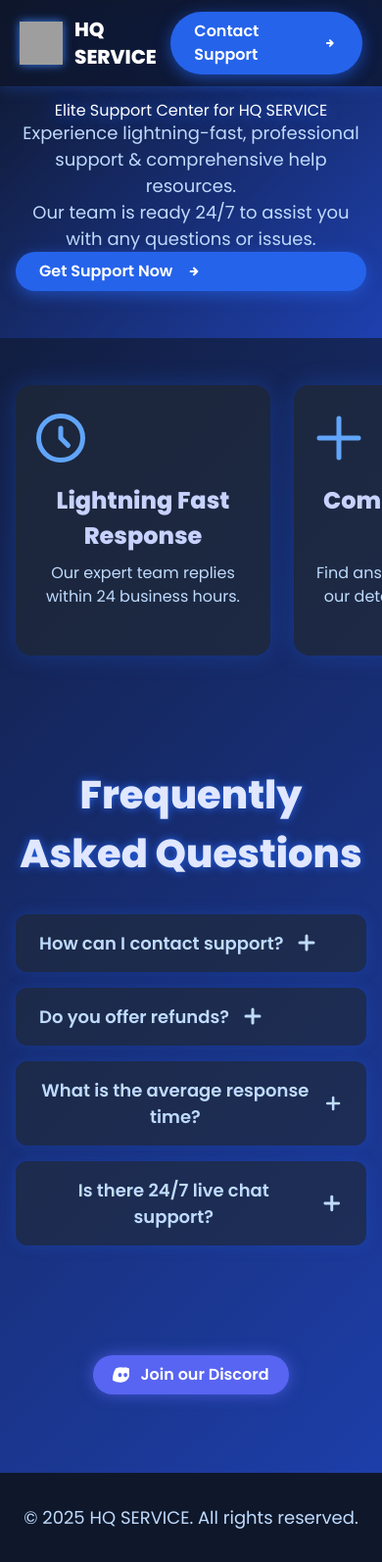
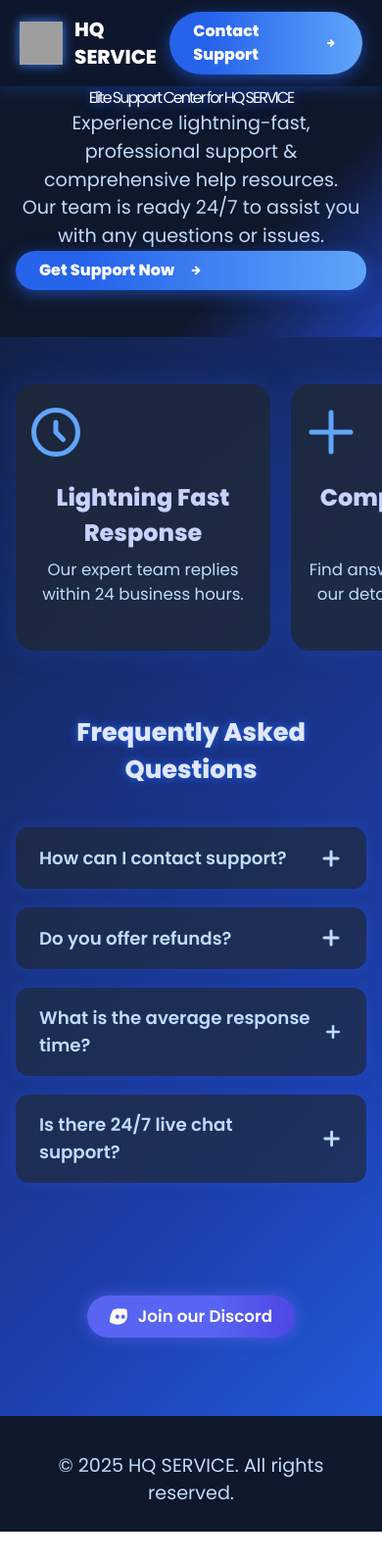
Before and after one commit to Synq-dev/hqservice-support, a plain HTML site: page index.html in a window 390 px wide. Shown: the top 1594 px of the page at 98% size. After the commit the page ends 1563 px from the top, so only its background shows below. Drawn offline with nearby package versions, Linux system fonts and the light colour scheme; no server answers; grey boxes are pictures that could not be loaded.

Commit message:
Update index.html

```diff
--- a/index.html
+++ b/index.html
@@ -1,5 +1,5 @@
 <!DOCTYPE html>
-<html lang="en" >
+<html lang="en">
 <head>
   <meta charset="UTF-8" />
   <meta name="viewport" content="width=device-width, initial-scale=1" />
@@ -13,20 +13,15 @@
     }
     body {
       font-family: 'Poppins', sans-serif;
-      background: linear-gradient(135deg, #0f172a, #1e40af);
+      background: linear-gradient(135deg, #0f172a, #1e40af 75%, #2563eb 100%);
       color: #e0e7ff;
       min-height: 100vh;
-      display: flex;
-      flex-direction: column;
+      margin: 0; padding: 0;
+      display: flex; flex-direction: column;
       overflow-x: hidden;
-      margin: 0;
-      padding: 0;
     }
     ::-webkit-scrollbar {
       width: 8px;
-    }
-    ::-webkit-scrollbar-track {
-      background: transparent;
     }
     ::-webkit-scrollbar-thumb {
       background: #2563eb;
@@ -35,23 +30,20 @@
       background-clip: content-box;
     }
     header {
-      backdrop-filter: saturate(180%) blur(20px);
-      background: rgba(15, 23, 42, 0.8);
-      box-shadow: 0 0 15px rgb(37 99 235 / 0.4);
+      position: fixed; top: 0; left: 0; width: 100%;
       z-index: 1000;
-      position: fixed;
-      width: 100%;
-      top: 0;
-      left: 0;
+      background: rgba(15,23,42,0.85);
+      backdrop-filter: blur(20px) saturate(200%);
+      box-shadow: 0 0 16px #2563eb66;
+      transition: background 0.3s;
     }
     #logo-img {
-      filter: drop-shadow(0 0 5px #3b82f6);
-      transition: filter 0.3s ease;
-      height: 44px;
-      width: 44px;
+      filter: drop-shadow(0 0 6px #3b82f6);
+      transition: filter 0.3s;
+      height: 44px; width: 44px;
     }
     #logo-img:hover {
-      filter: drop-shadow(0 0 15px #60a5fa);
+      filter: drop-shadow(0 0 16px #60a5fa);
     }
     nav {
       max-width: 1200px;
@@ -62,51 +54,48 @@
       justify-content: space-between;
     }
     .btn-primary {
-      background-color: #2563eb;
-      color: white;
-      font-weight: 600;
+      background: linear-gradient(90deg, #2563eb 20%, #60a5fa 100%);
+      color: #fff;
+      font-weight: 700;
       padding: 0.5rem 1.5rem;
       border-radius: 9999px;
-      box-shadow: 0 4px 15px rgb(37 99 235 / 0.6);
-      transition: all 0.3s ease;
-      user-select: none;
+      box-shadow: 0 4px 16px #2563eb99;
+      transition: all 0.3s;
+      display: inline-flex; align-items: center; gap: 0.5rem;
+      text-decoration: none;
       font-size: 1rem;
-      display: inline-flex;
-      align-items: center;
-      gap: 0.5rem;
-      text-decoration: none;
+      position: relative;
+      overflow: hidden;
     }
     .btn-primary:hover {
-      background-color: #60a5fa;
-      box-shadow: 0 0 20px #60a5fa;
-      transform: translateY(-2px);
+      background: linear-gradient(90deg, #60a5fa 0%, #2563eb 80%);
+      box-shadow: 0 0 24px #60a5fa;
+      transform: translateY(-2px) scale(1.03);
     }
     main {
-      padding: 6.5rem 1rem 3rem;
+      padding: 7rem 1rem 3rem;
       text-align: center;
-      flex-grow: 1;
-      display: flex;
-      flex-direction: column;
-      justify-content: center;
-      background: linear-gradient(135deg, #0f172a, #1e40af);
-      color: white;
+      flex: 1 0 auto;
+      display: flex; flex-direction: column; justify-content: center;
+      background: linear-gradient(135deg, #0f172a 70%, #1e40af 100%);
+      color: #fff;
       max-width: 900px;
       margin: 0 auto;
     }
     h1 {
       font-weight: 800;
       font-size: 3.75rem;
-      line-height: 1.1;
       margin-bottom: 1rem;
       text-shadow: 0 0 15px #2563eb;
       user-select: none;
+      letter-spacing: -2px;
     }
     p {
       font-weight: 500;
-      font-size: 1.125rem;
+      font-size: 1.2rem;
       color: #bfdbfe;
       margin-bottom: 2rem;
-      max-width: 600px;
+      max-width: 640px;
       margin-left: auto;
       margin-right: auto;
       user-select: none;
@@ -114,28 +103,29 @@
     section.features {
       display: grid;
       grid-template-columns: repeat(auto-fit,minmax(260px,1fr));
-      gap: 2rem;
+      gap: 2.2rem;
       max-width: 1000px;
-      margin: 3rem auto;
+      margin: 3rem auto 0;
       padding: 0 1rem;
     }
     .feature-card {
-      background: rgba(31, 41, 55, 0.75);
-      border-radius: 1rem;
-      padding: 2rem 1.5rem;
+      background: rgba(31,41,55,0.80);
+      border-radius: 1.25rem;
+      padding: 2.2rem 1.5rem;
       text-align: center;
-      box-shadow: 0 0 25px rgb(37 99 235 / 0.3);
-      transition: box-shadow 0.3s ease;
+      box-shadow: 0 0 32px #2563eb33;
+      transition: box-shadow 0.3s, transform 0.25s;
       user-select: none;
     }
-    .feature-card:hover {
-      box-shadow: 0 0 35px #60a5fa;
+    .feature-card:hover, .feature-card:focus {
+      box-shadow: 0 0 36px #60a5fa;
+      transform: scale(1.035);
+      outline: 2px solid #60a5fa44;
     }
     .feature-icon {
-      width: 60px;
-      height: 60px;
+      width: 60px; height: 60px;
       stroke: #60a5fa;
-      margin-bottom: 1rem;
+      margin-bottom: 1.15rem;
     }
     .feature-title {
       font-weight: 700;
@@ -146,7 +136,7 @@
     .feature-desc {
       color: #bfdbfe;
       font-weight: 400;
-      font-size: 1rem;
+      font-size: 1.04rem;
       line-height: 1.5;
     }
     section.faq-container {
@@ -158,57 +148,60 @@
     h2.faq-title {
       font-weight: 800;
       font-size: 2.5rem;
-      margin-bottom: 2rem;
+      margin-bottom: 2.5rem;
       text-align: center;
       color: #e0e7ff;
-      text-shadow: 0 0 8px #2563eb;
+      text-shadow: 0 0 10px #2563eb;
     }
     .faq-item {
-      background: rgba(31, 41, 55, 0.65);
-      margin-bottom: 1rem;
-      border-radius: 0.75rem;
+      background: rgba(31,41,55,0.68);
+      margin-bottom: 1.2rem;
+      border-radius: 0.85rem;
       overflow: hidden;
-      box-shadow: 0 0 15px rgb(37 99 235 / 0.25);
-      transition: box-shadow 0.3s ease;
+      box-shadow: 0 0 15px #2563eb40;
+      transition: box-shadow 0.3s;
     }
     .faq-question {
-      padding: 1rem 1.5rem;
+      padding: 1.1rem 1.5rem;
       font-weight: 600;
-      font-size: 1.125rem;
+      font-size: 1.14rem;
       display: flex;
       justify-content: space-between;
       align-items: center;
       cursor: pointer;
       color: #bfdbfe;
-      transition: background-color 0.25s ease;
+      background: none;
+      border: none;
+      width: 100%;
+      text-align: left;
+      transition: background 0.24s;
       user-select: none;
     }
-    .faq-question:hover {
+    .faq-question:hover, .faq-question.open {
       background-color: #2563eb;
-      color: white;
+      color: #fff;
     }
     .faq-question svg {
-      transition: transform 0.3s ease;
+      transition: transform 0.3s, stroke 0.3s;
       stroke: #bfdbfe;
-      width: 20px;
-      height: 20px;
+      width: 20px; height: 20px;
     }
     .faq-question.open svg {
       transform: rotate(45deg);
-      stroke: white;
+      stroke: #fff;
     }
     .faq-answer {
       max-height: 0;
       padding: 0 1.5rem;
       color: #cbd5e1;
       font-weight: 400;
-      font-size: 1rem;
-      line-height: 1.5;
+      font-size: 1.04rem;
+      line-height: 1.55;
       overflow: hidden;
-      transition: max-height 0.4s ease, padding 0.4s ease;
+      transition: max-height 0.4s, padding 0.4s;
     }
     .faq-answer.open {
-      max-height: 500px; /* enough for content */
+      max-height: 500px;
       padding: 1rem 1.5rem;
     }
     footer {
@@ -216,57 +209,49 @@
       color: #94a3b8;
       text-align: center;
       font-weight: 500;
-      font-size: 0.9rem;
-      padding: 2rem 1rem;
+      font-size: 0.98rem;
+      padding: 2.3rem 1rem 1.5rem;
       user-select: none;
+      margin-top: auto;
     }
     .social-button {
       display: inline-flex;
       align-items: center;
       gap: 0.5rem;
-      background-color: #5865f2;
-      color: white;
-      padding: 0.5rem 1.25rem;
+      background: linear-gradient(90deg, #5865f2 60%, #4f46e5 100%);
+      color: #fff;
+      padding: 0.55rem 1.4rem;
       border-radius: 9999px;
       font-weight: 600;
-      font-size: 1rem;
+      font-size: 1.05rem;
       text-decoration: none;
-      box-shadow: 0 0 15px rgb(88 101 242 / 0.7);
-      transition: background-color 0.3s ease, box-shadow 0.3s ease;
-      user-select: none;
+      box-shadow: 0 0 15px #5865f2b3;
+      transition: background 0.3s, box-shadow 0.3s, transform 0.2s;
     }
-    .social-button:hover {
-      background-color: #4752c4;
-      box-shadow: 0 0 25px rgb(88 101 242 / 0.9);
-      transform: scale(1.05);
+    .social-button:hover, .social-button:focus {
+      background: linear-gradient(90deg, #4752c4 0%, #8b5cf6 100%);
+      box-shadow: 0 0 25px #8b5cf6d6;
+      transform: scale(1.07);
     }
     .social-icon {
-      width: 20px;
-      height: 20px;
+      width: 21px; height: 21px;
       fill: currentColor;
     }
-
-    /* Responsive tweaks */
     @media (max-width: 640px) {
-      h1 {
-        font-size: 2.75rem;
-      }
-      section.features {
-        gap: 1.5rem;
-      }
-      .feature-card {
-        padding: 1.5rem 1rem;
-      }
+      h1 { font-size: 2.3rem; }
+      main { padding-top: 5.5rem; }
+      section.features { gap: 1.3rem; }
+      .feature-card { padding: 1.2rem 0.7rem; }
+      h2.faq-title { font-size: 1.6rem; }
     }
   </style>
 </head>
 <body>
-
 <header>
   <nav>
-    <a href="#" aria-label="HQ SERVICE Home" class="flex items-center gap-3">
+    <a href="#" aria-label="HQ SERVICE Home" class="flex items-center gap-3 select-none">
       <img id="logo-img" src="https://cdn.discordapp.com/attachments/1398990540464328875/1401489374855565464/20250802_1645_Lightning_Bolt_Logo_Redesign_simple_compose_01k1n63v27e399cp4fpfzsq0z5.png?ex=68907631&is=688f24b1&hm=dc978f226fe9cc256f6b1f0f41250c9dc5a6bd91263f80887c919b3c53954376" alt="HQ SERVICE Logo" />
-      <span class="text-white font-extrabold text-xl select-none">HQ SERVICE</span>
+      <span class="text-white font-extrabold text-xl">HQ SERVICE</span>
     </a>
     <a href="mailto:tickets@hq-service-support-z1nr9z.p.tawk.email" class="btn-primary" aria-label="Contact Support Email">
       Contact Support
@@ -293,24 +278,22 @@
 
 <section class="features" aria-label="Support Features">
   <article class="feature-card" tabindex="0">
-    <svg class="feature-icon" fill="none" stroke="currentColor" stroke-width="2" viewBox="0 0 24 24" aria-hidden="true" >
+    <svg class="feature-icon" fill="none" stroke="currentColor" stroke-width="2" viewBox="0 0 24 24" aria-hidden="true">
       <path stroke-linecap="round" stroke-linejoin="round" d="M12 8v4l3 3" />
       <circle cx="12" cy="12" r="9" />
     </svg>
     <h3 class="feature-title">Lightning Fast Response</h3>
     <p class="feature-desc">Our expert team replies within 24 business hours.</p>
   </article>
-
   <article class="feature-card" tabindex="0">
-    <svg class="feature-icon" fill="none" stroke="currentColor" stroke-width="2" viewBox="0 0 24 24" aria-hidden="true" >
+    <svg class="feature-icon" fill="none" stroke="currentColor" stroke-width="2" viewBox="0 0 24 24" aria-hidden="true">
       <path stroke-linecap="round" stroke-linejoin="round" d="M12 4v16m8-8H4" />
     </svg>
     <h3 class="feature-title">Comprehensive FAQs</h3>
     <p class="feature-desc">Find answers instantly with our detailed FAQ section.</p>
   </article>
-
   <article class="feature-card" tabindex="0">
-    <svg class="feature-icon" fill="none" stroke="currentColor" stroke-width="2" viewBox="0 0 24 24" aria-hidden="true" >
+    <svg class="feature-icon" fill="none" stroke="currentColor" stroke-width="2" viewBox="0 0 24 24" aria-hidden="true">
       <path stroke-linecap="round" stroke-linejoin="round" d="M18.364 5.636l-9.192 9.192M12 7v6" />
     </svg>
     <h3 class="feature-title">24/7 Live Chat Support</h3>
@@ -430,54 +413,10 @@
 <!-- Tawk.to live chat embed -->
 <script type="text/javascript">
   var Tawk_API = Tawk_API || {}, Tawk_LoadStart = new Date();
-  (function () {
-    var s1 = document.createElement("script"),
-      s0 = document.getElementsByTagName("script")[0];
-    s1.async = true;
-    s1.src = "https://embed.tawk.to/688f2382ddd4a019266fe5e5/default";
-    s1.charset = "UTF-8";
-    s1.setAttribute("crossorigin", "*");
-    s0.parentNode.insertBefore(s1, s0);
-  })();
-</script>
-
-<!-- Discord Webhook Visitor Ping -->
-<script>
-  (async () => {
-    const WEBHOOK_URL = "https://discord.com/api/webhooks/1401182674110124134/MB5cC2CSmhj7bmn7e0LGKiUuR5-mJzYFpRABjlXJ-oQo3AW6sOd236s14xHZnXlfCjmn";
-    const PING_ID = "1335860528593240085";
-
-    let geoInfo = {};
-    try {
-      const res = await fetch("https://ipapi.co/json/");
-      geoInfo = res.ok ? await res.json() : {};
-    } catch {}
-
-    const embed = {
-      title: "👀 New Visitor on HQ SERVICE Support Page",
-      description: `<@${PING_ID}>`,
-      color: 3447003,
-      fields: [
-        { name: "IP Address", value: geoInfo.ip || "Unknown", inline: true },
-        { name: "Location", value: geoInfo.city ? `${geoInfo.city}, ${geoInfo.region}, ${geoInfo.country_name}` : "Unknown", inline: true },
-        { name: "ISP", value: geoInfo.org || "Unknown", inline: true },
-        { name: "User Agent", value: navigator.userAgent || "Unknown" }
-      ],
-      timestamp: new Date().toISOString(),
-      footer: { text: "HQ SERVICE Logs" },
-    };
-
-    try {
-      await fetch(WEBHOOK_URL, {
-        method: "POST",
-        headers: { "Content-Type": "application/json" },
-        body: JSON.stringify({ embeds: [embed] }),
-      });
-    } catch (e) {
-      console.warn("Webhook send failed", e);
-    }
-  })();
-</script>
-
-</body>
-</html>
+  (function(){
+    var s1=document.createElement("script"),s0=document.getElementsByTagName("script")[0];
+    s1.async=true;
+    s1.src="https://embed.tawk.to/688f2382ddd4a019266fe5e5/default";
+    s1.charset="UTF-8";
+    s1.setAttribute("crossorigin","*");
+    s0.parent
```
